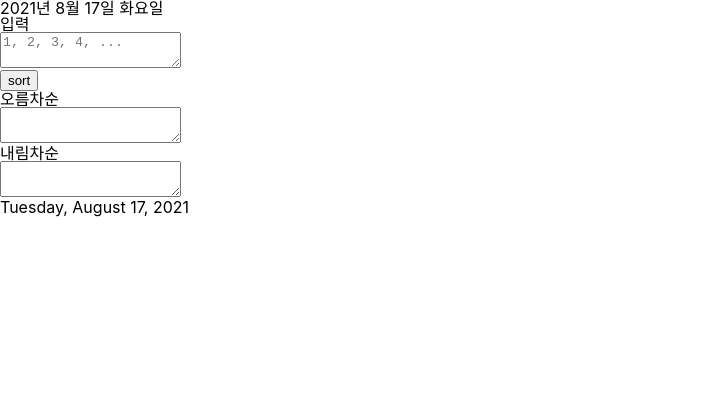
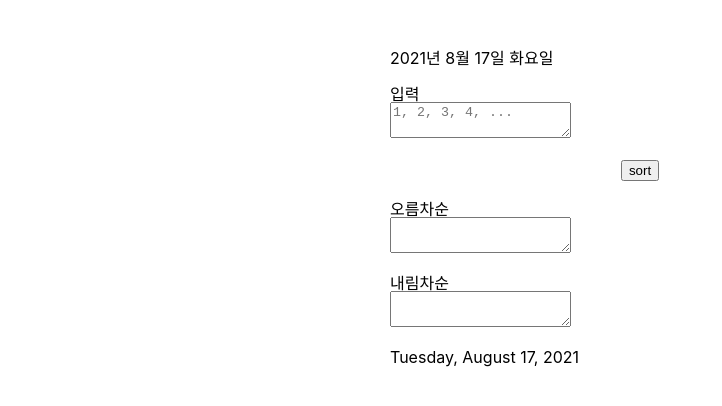
Before and after one commit to kim-gunwoo/solarconnect-sorting, a React (Create React App) app: page / in a window 1280 px wide. Shown: the top 406 px of the page, without its empty margins (0-722 px from the left). Built offline with nearby package versions, Linux system fonts and the light colour scheme.

Commit message:
modify : app

```diff
--- a/src/App.js
+++ b/src/App.js
@@ -1,9 +1,11 @@
 import { useState, useEffect } from "react";
+import styled from "styled-components";
 import { LocaleDateTimer } from "components/Timer";
+import { Button } from "components/Button";
 import { InputField, ResultField } from "components/Field";
 import { quickSort } from "utils/common";
 
-function App() {
+export default function App() {
   const [input, setInput] = useState("");
   const [numberArray, setNumberArray] = useState([]);
   const [asceResult, setAsceResult] = useState("");
@@ -18,9 +20,13 @@ function App() {
   };
 
   const startSort = (array) => {
-    const newNumberArray = array.split(",").map(toNumber).filter(filterNaN);
+    const newNumberArray = array
+      .split(",")
+      .filter((e) => e !== "")
+      .map(toNumber)
+      .filter(filterNaN);
+
     setNumberArray(newNumberArray);
-    console.log(newNumberArray);
     setAsceResult(quickSort(newNumberArray).join(", "));
   };
 
@@ -37,15 +43,27 @@ function App() {
   }, [asceResult, numberArray]);
 
   return (
-    <div className='App'>
+    <Container>
       <LocaleDateTimer />
-      <InputField fieldName='입력' value={input} onChange={inputFieldChange} />
-      <button onClick={() => startSort(input)}>sort</button>
-      <ResultField fieldName='오름차순' value={asceResult} />
-      <ResultField fieldName='내림차순' value={descResult} />
-      <LocaleDateTimer locales='en-US' />
-    </div>
+      <InputField fieldName="입력" value={input} onChange={inputFieldChange} />
+      <Wrapper>
+        <Button onClick={() => startSort(input)}>sort</Button>
+      </Wrapper>
+      <ResultField fieldName="오름차순" value={asceResult} />
+      <ResultField fieldName="내림차순" value={descResult} />
+      <LocaleDateTimer locales="en-US" />
+    </Container>
   );
 }
 
-export default App;
+const Container = styled.div`
+  max-width: 500px;
+  margin: 50px auto;
+  display: flex;
+  flex-direction: column;
+  gap: 20px;
+`;
+
+const Wrapper = styled.div`
+  text-align: center;
+`;
```
